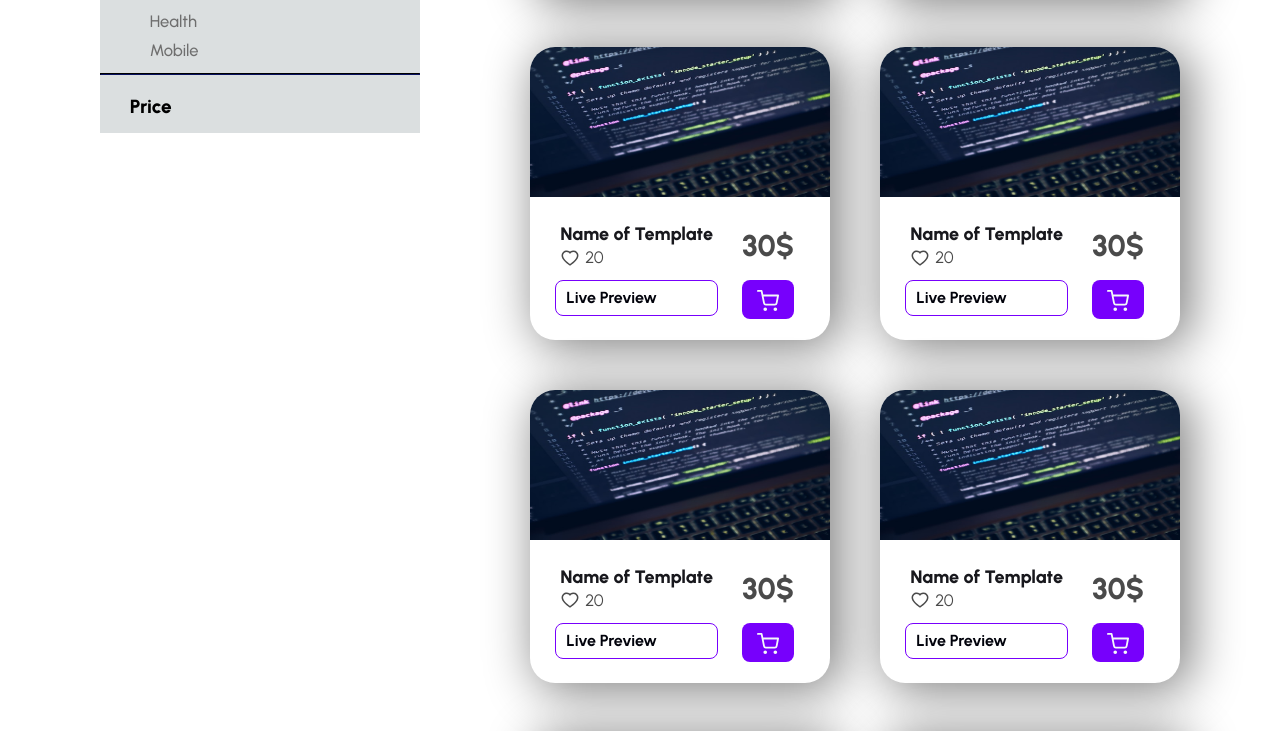
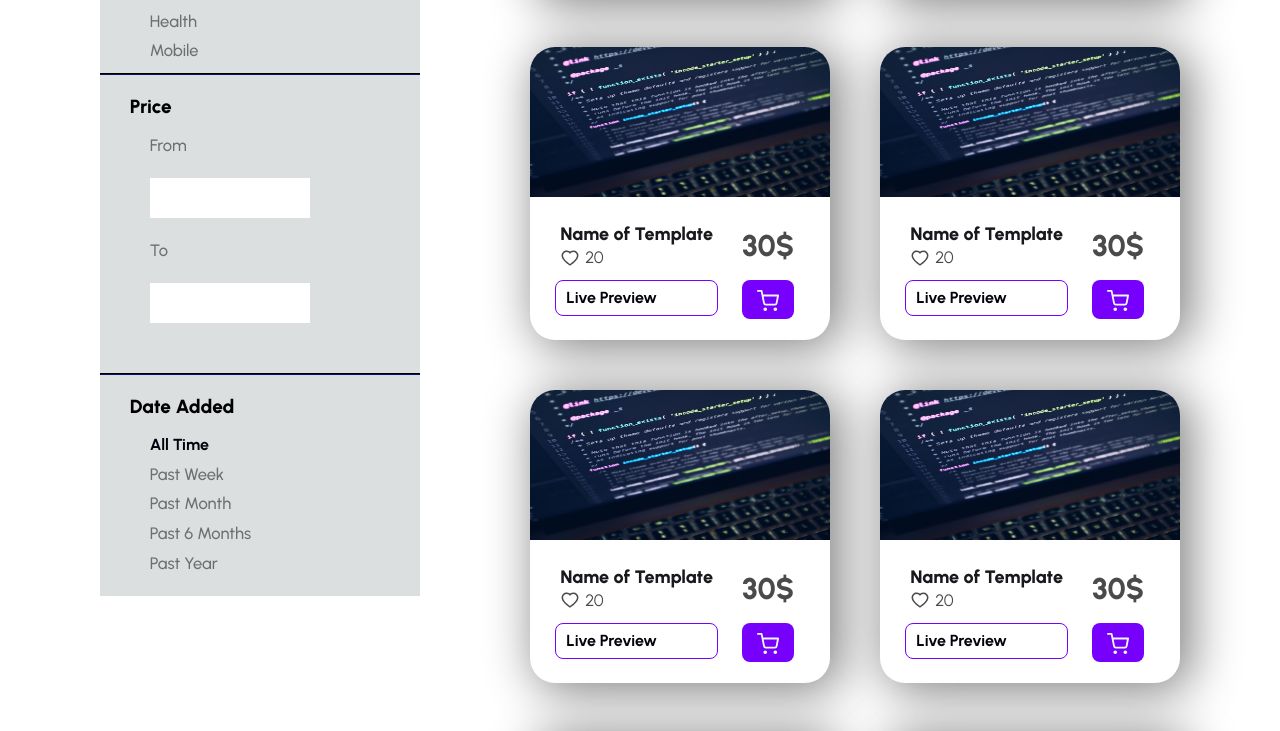
Before and after one commit to junaidj4/Ecommerce-Site, a React (Create React App) app: page /search in a window 1280 px wide. Shown: the part 730-1461 px from the top of the page. Built offline with nearby package versions, Linux system fonts and the light colour scheme.

Commit message:
search page complete

```diff
--- a/src/Search.css
+++ b/src/Search.css
@@ -38,13 +38,26 @@
   font-weight: 500;
   color: #6e6e6e;
   margin-right: 100px;
+  cursor: pointer;
 }
 #selected-filter {
   font-weight: 700;
   font-size: 16px;
   color: #01020b;
 }
-
+.price-input {
+  background-color: #fff;
+  width: 50%;
+  height: 40px;
+  margin: 20px;
+  margin-left: 50px;
+}
+#max-limit {
+  margin-bottom: 50px;
+}
+#last-date {
+  margin-bottom: 20px;
+}
 .right-side {
   display: flex;
   align-items: flex-end;
--- a/src/Search.js
+++ b/src/Search.js
@@ -42,6 +42,30 @@ const Search = () => {
                 }}
               />
               <h3>Price</h3>
+              <p>From</p>
+              <div className="price-input">
+                <input placeholder=" " />
+              </div>
+              <p>To</p>
+              <div className="price-input" id="max-limit">
+                <input placeholder=" " />
+              </div>
+              <hr
+                style={{
+                  background: "#01020B",
+                  color: "#01020B",
+                  borderColor: "#01020B",
+                  height: "1px",
+                  width: "100%",
+                  marginTop: "10px",
+                }}
+              />
+              <h3>Date Added</h3>
+              <p id="selected-filter">All Time</p>
+              <p>Past Week</p>
+              <p>Past Month</p>
+              <p>Past 6 Months</p>
+              <p id="last-date">Past Year</p>
             </div>
           </div>
           <div className="right-side">
```
